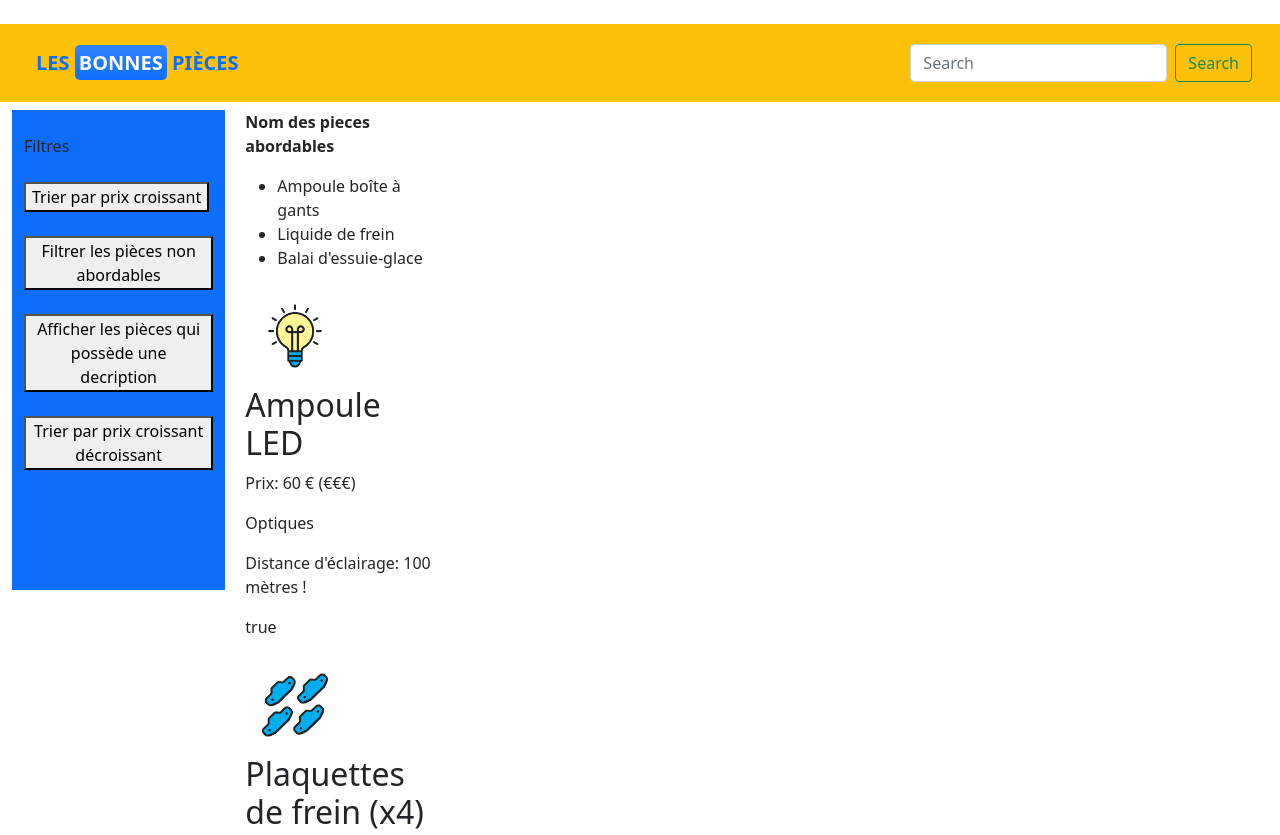
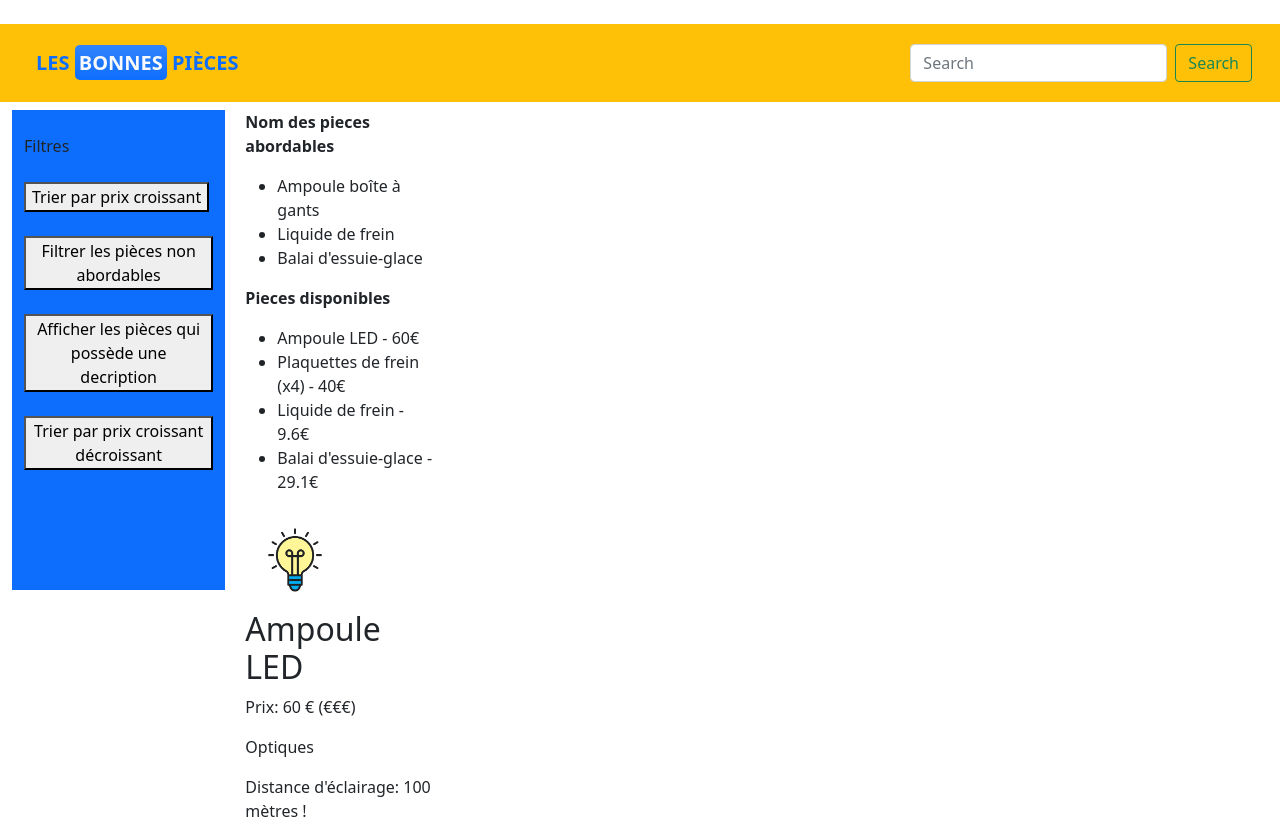
Before and after one commit to MzoughiAkram/ProjetWebJsPiecesAutomobiles, a website: page index.html in a window 1280 px wide. Shown: the top 835 px of the page. Drawn offline with nearby package versions, Linux system fonts and the light colour scheme.

Commit message:
Afficher que les pieces disponible et leur prix

```diff
--- a/index.html
+++ b/index.html
@@ -75,7 +75,9 @@
                         <div class="abordable">
                             <p class="head">Nom des pieces abordables</p>
                         </div>
-
+                        <div class="disponible">
+                            <p class="head">Pieces disponibles</p>
+                        </div>
 
                     </div>
               </div>
--- a/pieces.js
+++ b/pieces.js
@@ -88,3 +88,25 @@ for(let i=0; i<noms.length; i++){
 // Ajout de l'en-tête puis de la liste au bloc résultats filtres
 document.querySelector('.abordable')
 .appendChild(abordablesElements)
+
+//Afiicher le nom de toutes les pieces disponibles et leur prix
+const nomDispo = pieces.map(piece=>piece.nom)
+const prixDispo = pieces.map(piece=>piece.prix)
+for(let i=pieces.length-1; i>=0; i--){
+    if(pieces[i].disponibilté === false){
+        nomDispo.splice(i,1)
+        prixDispo.splice(i,1)
+    }
+
+}
+//création de la liste
+const disponibleElement = document.createElement('ul');
+//Ajout de chaque nom à la liste
+for(let i=0; i<nomDispo.length; i++){
+    const nomElement = document.createElement('li');
+    nomElement.innerText = `${nomDispo[i]} - ${prixDispo[i]}€`;
+    disponibleElement.appendChild(nomElement);
+}
+// Ajout de l'en-tête puis de la liste au bloc résultats filtres
+document.querySelector('.disponible')
+.appendChild(disponibleElement)
```
